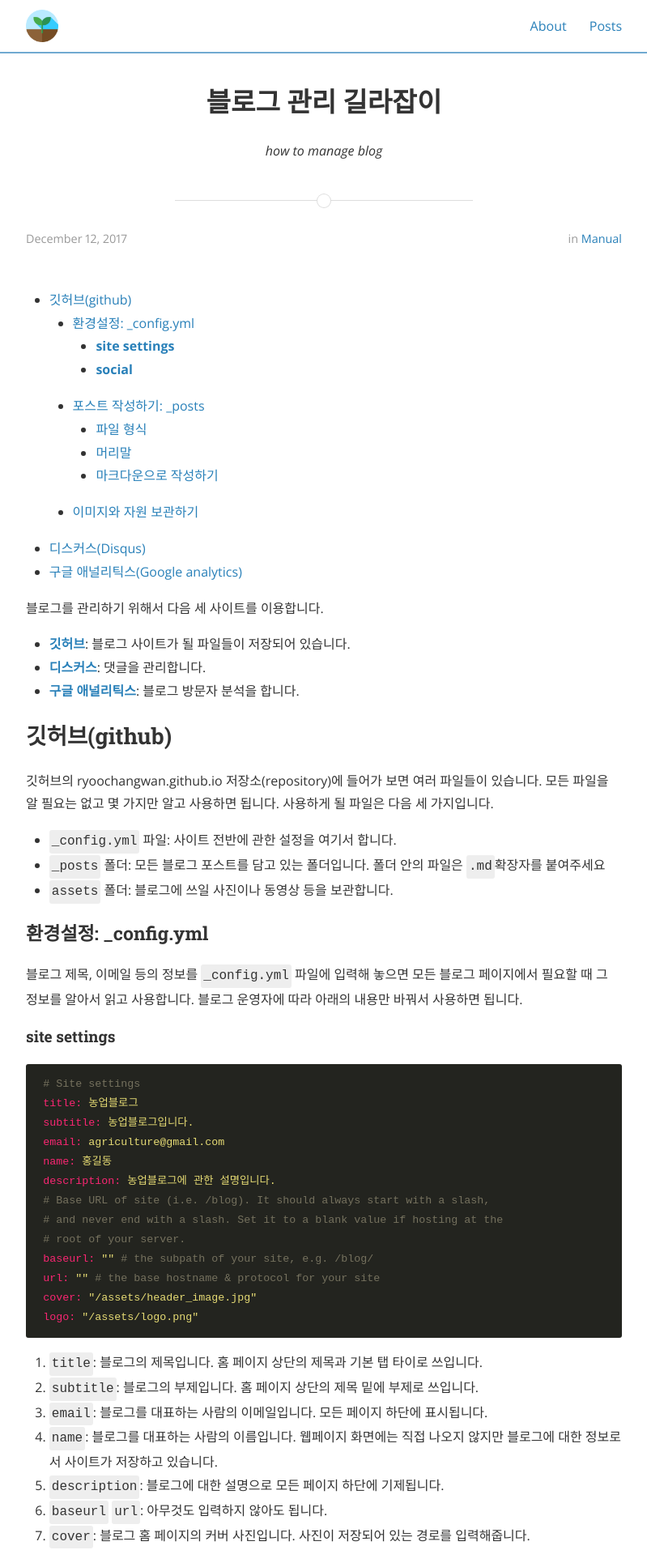
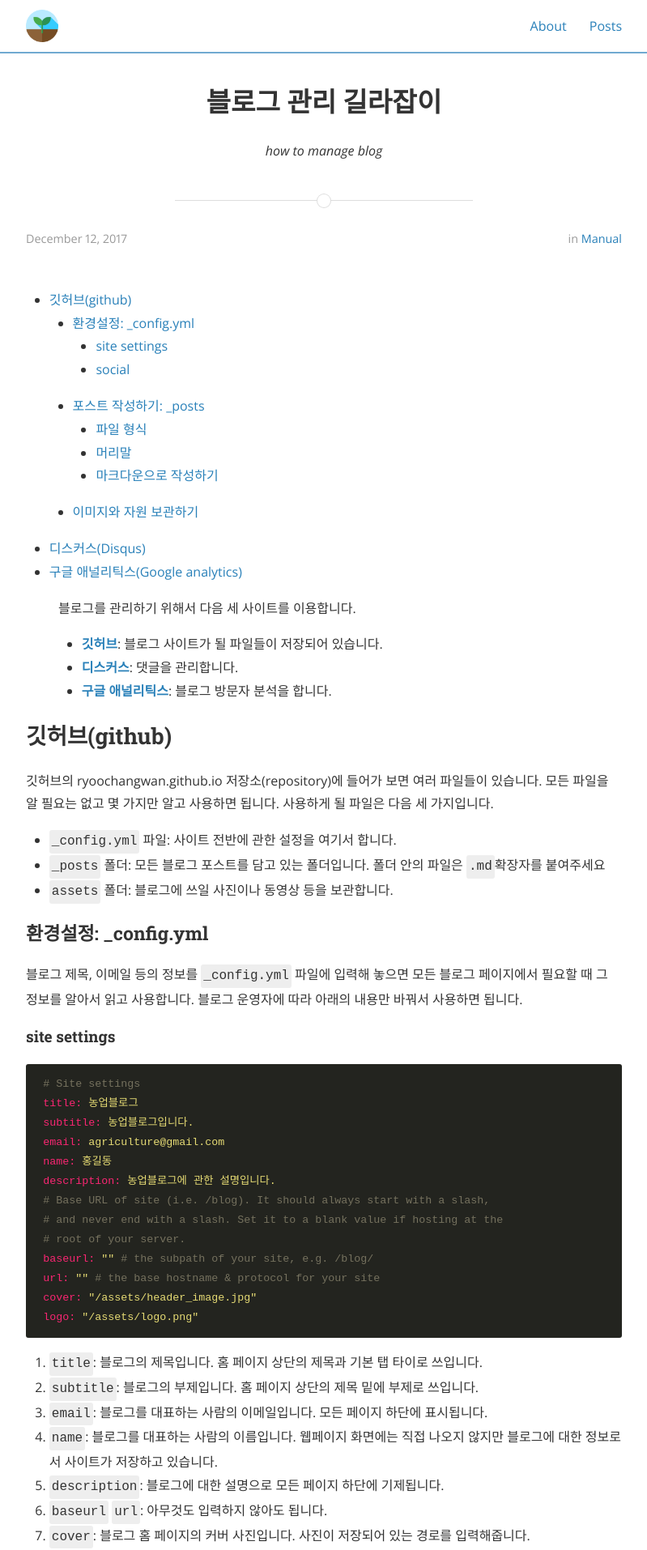
Before and after one commit to ryoochangwan/ryoochangwan.github.io, a Jekyll site: the page built from _posts/2017-12-12-blog-manage-manual.md, in a window 1280 px wide. Shown: the top 1914 px of the page at 81% size, without its empty margins (240-1039 px from the left). Built offline with Jekyll 4.4.1, drawn with Linux system fonts in a browser that asks for light colours; nearby versions of some CDN libraries; comment, search, counter and statistics services are not loaded.

````diff
--- a/_posts/2017-12-12-blog-manage-manual.md
+++ b/_posts/2017-12-12-blog-manage-manual.md
@@ -10,11 +10,11 @@ tags: manual
 * Kramdown table of contents
 {:toc .toc}
 
-블로그를 관리하기 위해서 다음 세 사이트를 이용합니다.
-
-* __[깃허브](https://github.com/)__: 블로그 사이트가 될 파일들이 저장되어 있습니다.
-* __[디스커스](https://disqus.com/)__: 댓글을 관리합니다.
-* __[구글 애널리틱스](https://www.google.com/analytics/)__: 블로그 방문자 분석을 합니다.
+>블로그를 관리하기 위해서 다음 세 사이트를 이용합니다.
+>
+>* __[깃허브](https://github.com/)__: 블로그 사이트가 될 파일들이 저장되어 있습니다.
+>* __[디스커스](https://disqus.com/)__: 댓글을 관리합니다.
+>* __[구글 애널리틱스](https://www.google.com/analytics/)__: 블로그 방문자 분석을 합니다.
 
 ## 깃허브(github)
 
@@ -28,7 +28,7 @@ tags: manual
 
 블로그 제목, 이메일 등의 정보를 `_config.yml` 파일에 입력해 놓으면 모든 블로그 페이지에서 필요할 때 그 정보를 알아서 읽고 사용합니다. 블로그 운영자에 따라 아래의 내용만 바꿔서 사용하면 됩니다.
 
-#### __site settings__
+#### site settings
  ```yml
  # Site settings
  title: 농업블로그
@@ -53,7 +53,7 @@ tags: manual
  7. `cover`: 블로그 홈 페이지의 커버 사진입니다. 사진이 저장되어 있는 경로를 입력해줍니다.
  8. `logo`: 로고입니다. 로고 사진 파일이 저장되어 있는 경로를 입력해줍니다.
 
-#### __social__
+#### social
  ```yml
  # social:
  #   - name: Twitter                         # Name of the service
````
